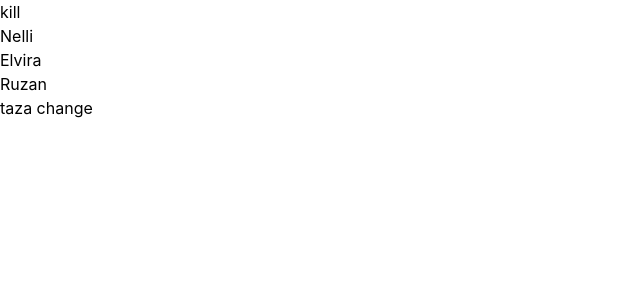
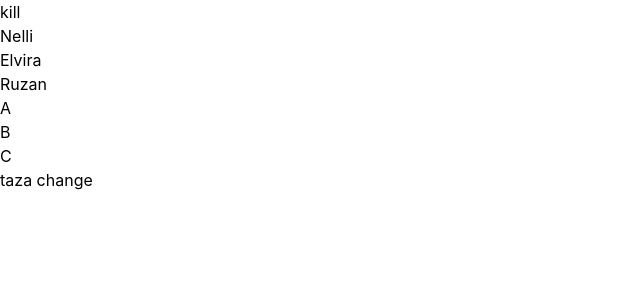
Before and after one commit to vardannm/automation, a React (Vite) app: page / in a window 1280 px wide. Shown: the top 300 px of the page, without its empty margins (0-640 px from the left). Built offline with nearby package versions, Linux system fonts and the light colour scheme.

Commit message:
ADDED LIST

```diff
--- a/src/App.jsx
+++ b/src/App.jsx
@@ -17,6 +17,12 @@ function App() {
       <p>Elvira</p>
 
         <p>Ruzan</p>
+        <ul>
+            <li>A</li>
+            <li>B</li>
+            <li>C</li>
+        </ul>
+
     </Router>
   );
 }
```
